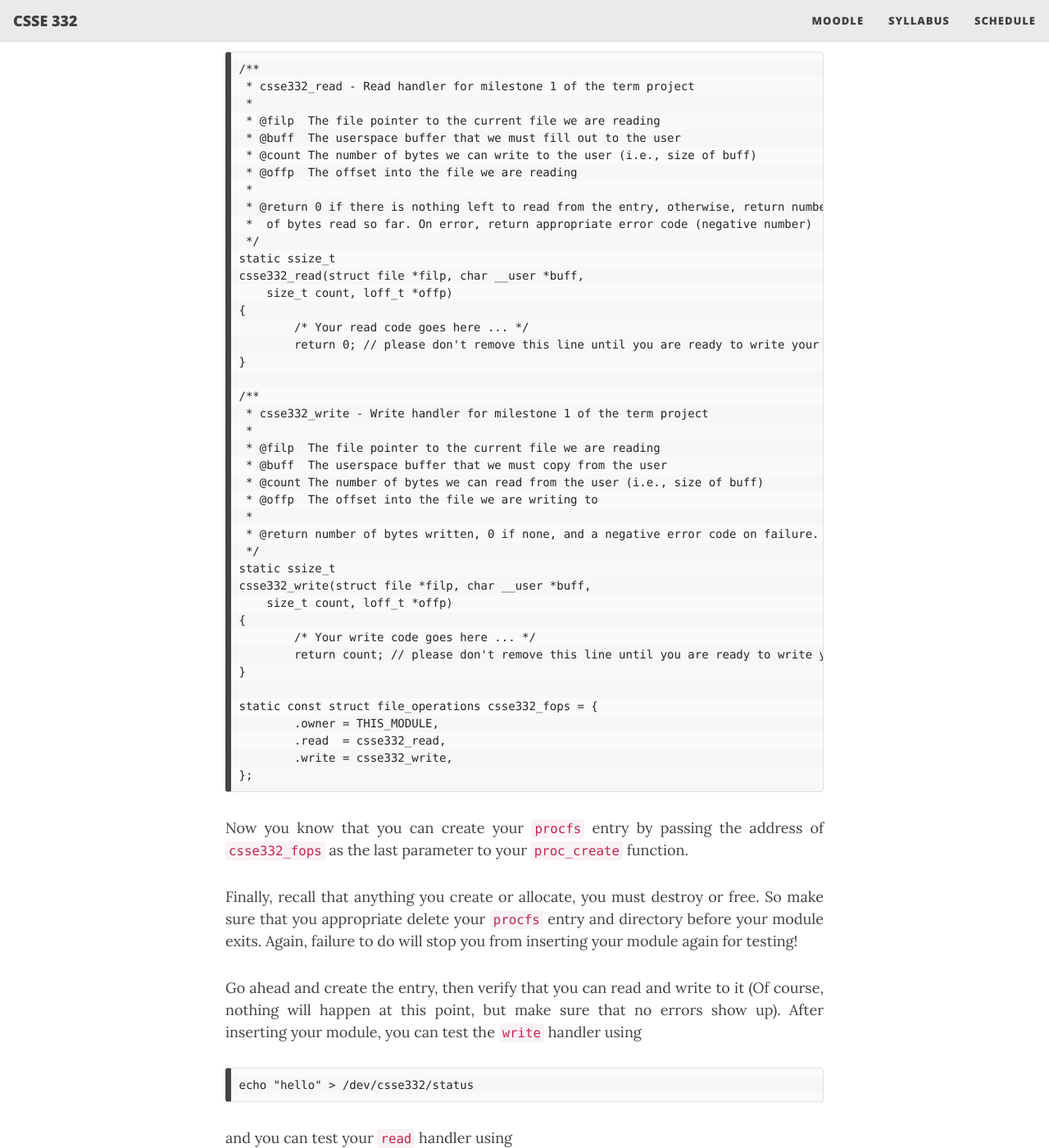
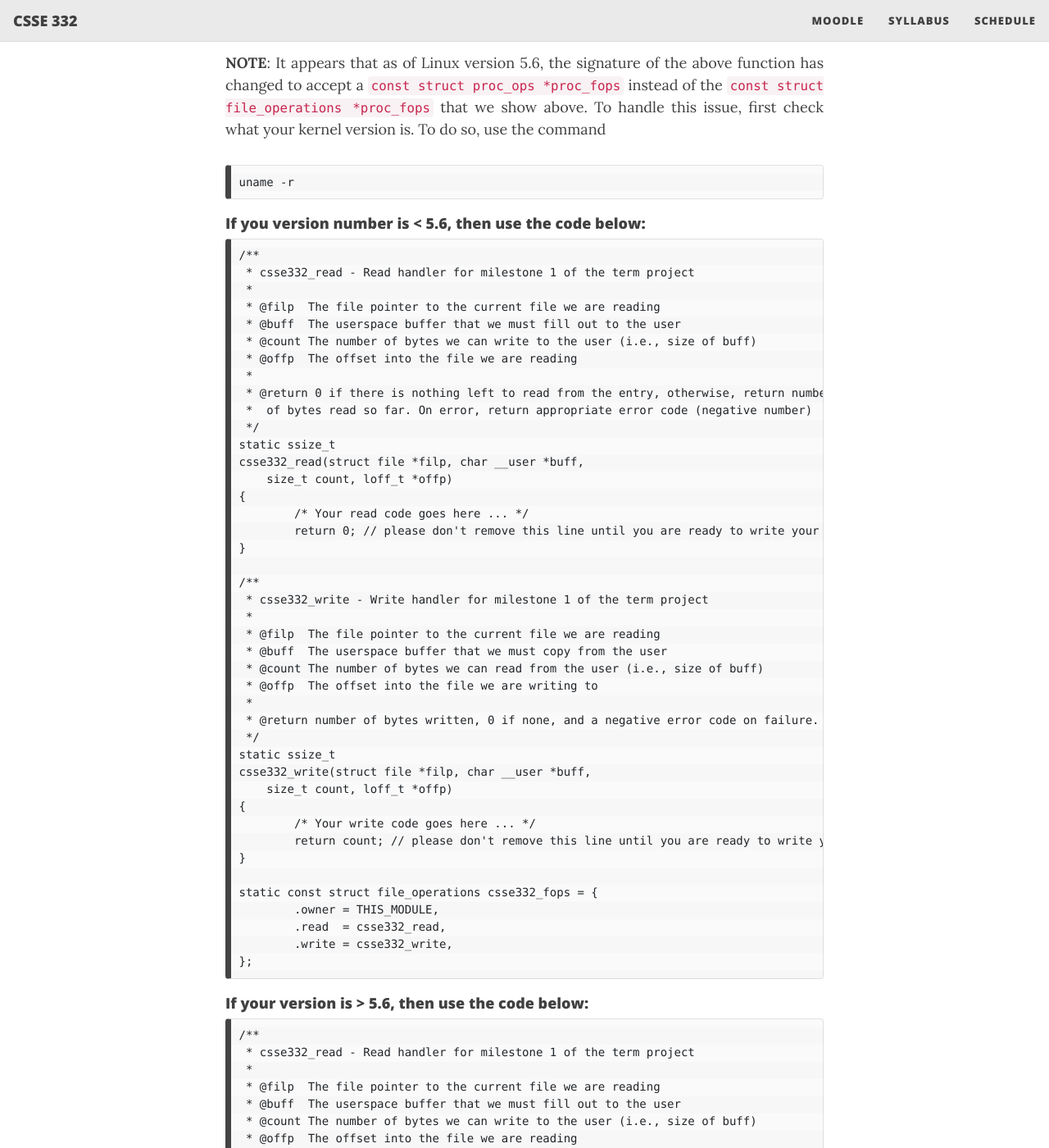
Before and after one commit to RHIT-CSSE/csse332, a Jekyll site: the page built from docs/zz_project.md, in a window 1280 px wide and 1400 px high, scrolled down 14342 px. Shown: the whole window at 82% size. Built offline with Jekyll 4.4.1, drawn with Linux system fonts in a browser that asks for light colours; nearby versions of some CDN libraries; some of the changed text lies outside the part shown.

Commit message:
fixed verion issue with file operations

````diff
--- a/docs/zz_project.md
+++ b/docs/zz_project.md
@@ -422,6 +422,7 @@ summoning Satan, at least not yet!
 * `parent` is the parent directory of our entry, which is the directory we created previously!
 * `proc_fops` are the operations that your module would support (such as reading and writing).
 
+
 So the first parameters sound reasonable, but what the heck is the last one, `proc_fops`? Where do we
 get that one from. Well, you're going to have to create it! That is the crux of this assignment. The
 `struct file_operations` structure is simply a structure of function pointers that you must set so
@@ -434,7 +435,18 @@ that it must call your `read` function. Similarly, any time a user writes to you
 the OS will magically figure out that is must call your `write` function.
 
 To help you get started, I have provided you with empty stubs that allow you to successfully create
-your `procfs` entry and test it out. You can find the code below
+your `procfs` entry and test it out.
+
+**NOTE**: It appears that as of Linux version 5.6, the signature of the above function has changed
+to accept a `const struct proc_ops *proc_fops` instead of the `const struct file_operations
+*proc_fops` that we show above. To handle this issue, first check what your kernel version is. To do
+so, use the command
+```
+uname -r
+```
+
+#### If you version number is < 5.6, then use the code below:
+
 ```
 /**
  * csse332_read - Read handler for milestone 1 of the term project
@@ -479,6 +491,52 @@ static const struct file_operations csse332_fops = {
         .write = csse332_write,
 };
 ```
+
+#### If your version is > 5.6, then use the code below:
+```
+/**
+ * csse332_read - Read handler for milestone 1 of the term project
+ *
+ * @filp  The file pointer to the current file we are reading
+ * @buff  The userspace buffer that we must fill out to the user
+ * @count The number of bytes we can write to the user (i.e., size of buff)
+ * @offp  The offset into the file we are reading
+ *
+ * @return 0 if there is nothing left to read from the entry, otherwise, return number
+ *  of bytes read so far. On error, return appropriate error code (negative number)
+ */
+static ssize_t
+csse332_read(struct file *filp, char __user *buff,
+    size_t count, loff_t *offp)
+{
+        /* Your read code goes here ... */
+        return 0; // please don't remove this line until you are ready to write your own!
+}
+
+/**
+ * csse332_write - Write handler for milestone 1 of the term project
+ *
+ * @filp  The file pointer to the current file we are reading
+ * @buff  The userspace buffer that we must copy from the user
+ * @count The number of bytes we can read from the user (i.e., size of buff)
+ * @offp  The offset into the file we are writing to
+ *
+ * @return number of bytes written, 0 if none, and a negative error code on failure.
+ */
+static ssize_t
+csse332_write(struct file *filp, const char __user *buff,
+    size_t count, loff_t *offp)
+{
+        /* Your write code goes here ... */
+        return count; // please don't remove this line until you are ready to write your own!
+}
+
+static const struct proc_ops csse332_fops = {
+        .read  = csse332_read,
+        .write = csse332_write,
+};
+```
+
 
 Now you know that you can create your `procfs` entry by passing the address of `csse332_fops` as the
 last parameter to your `proc_create` function.
````
